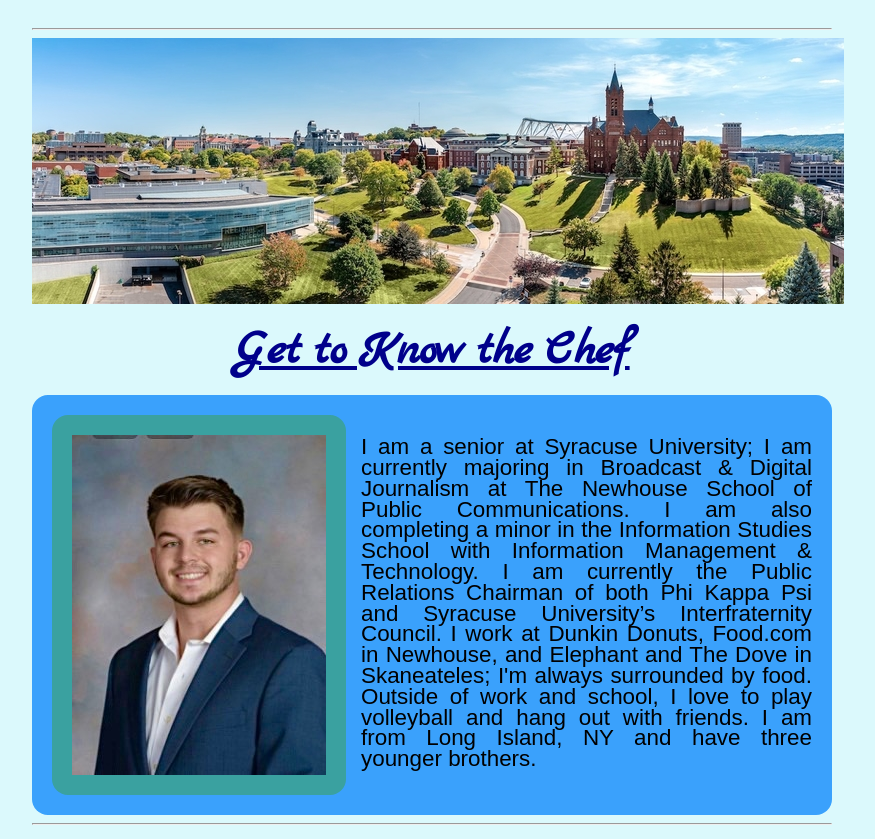
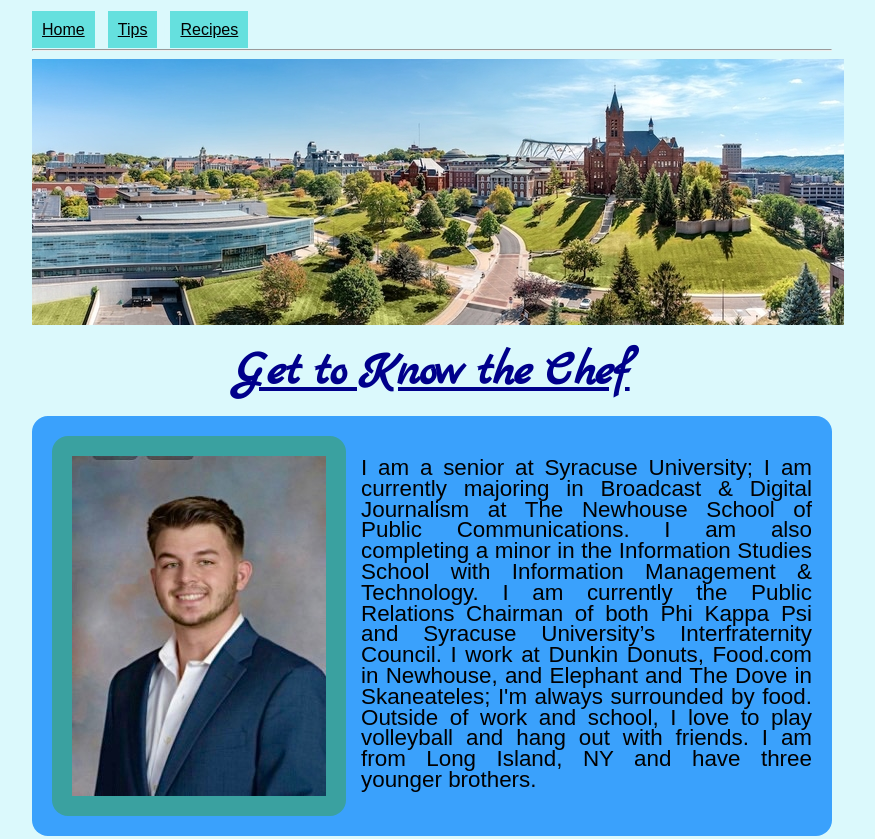
Before and after one commit to JaredReese17/ist263, a plain HTML site: page project/CollegeRecipes.html in a window 1280 px wide. Shown: the top 839 px of the page, without its empty margins (208-1083 px from the left). Drawn offline with Linux system fonts and the light colour scheme.

Commit message:
Add files via upload

```diff
--- a/project/CollegeRecipes.html
+++ b/project/CollegeRecipes.html
@@ -17,7 +17,13 @@
     <a id="skip" href="#content">Skip to Content</a>
     <div class="topbar">
         <div>
-
+    <nav>
+        <a href="CollegeRecipes.html">Home</a>
+        <span>|</span>
+        <a href="CollegeRecipes2.html">Tips</a>
+        <span>|</span>
+        <a href="CollegeRecipes3.html">Recipes</a>
+    </nav>
 </div>
 <div class="search">
     <script async src="https://cse.google.com/cse.js?cx=a3f52715d95cbd9f1"></script>
```
